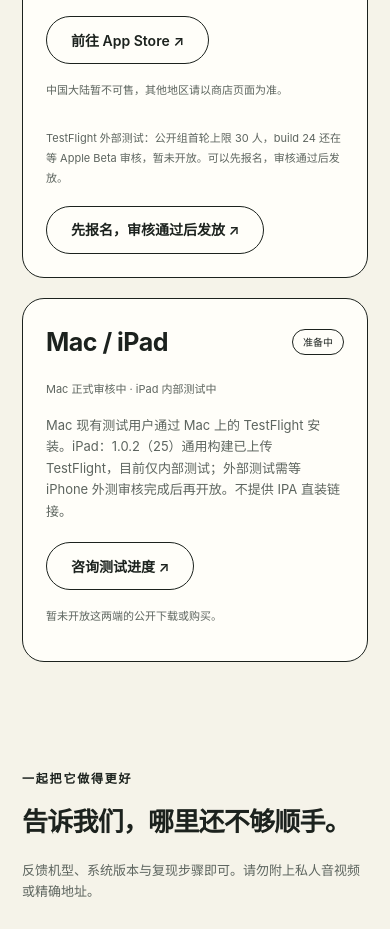
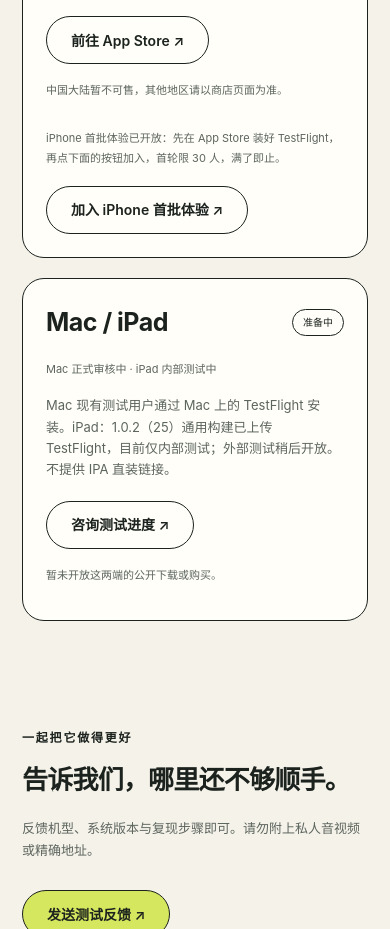
Before and after one commit to boby2028/noiselog-site, a plain HTML site: page index.html in a window 390 px wide. Shown: the part 3120-4049 px from the top of the page. Drawn offline with Linux system fonts and the light colour scheme.

Commit message:
Open iPhone TestFlight first batch on site

```diff
--- a/index.html
+++ b/index.html
@@ -10,8 +10,8 @@
 <section id="downloads" class="shell downloads"><div class="section-heading"><p class="eyebrow">下载专区</p><h2>选对设备，再开始体验。</h2><p>安卓与 Windows 正在小范围测试，暂不公开提供不限功能的安装包。先申请体验，再按说明安装。</p></div><div class="download-grid">
 <article class="download-card featured"><div class="card-heading"><h3>Android</h3><span class="badge lime">申请体验＋绑定激活</span></div><p class="version">1.0.2（7）邀请测试 · Android 7.0+</p><p>实时分贝、本机事件与手动地址。新的候选包已加入视频预录和相机水印，正在验收；安卓自动定位未提供。受邀后使用绑定安装码的限时授权。</p><a class="button coral" href="https://github.com/boby2028/tingweistudio-site/releases/download/noiselog-website-v6-20261101/NoiseLog-1.0.2-invite-build7.apk" rel="noopener noreferrer">下载安卓邀请测试包 ↓</a><p class="fine">装好后把 App 里的安装编号发给我们，收到激活码就能用。</p><p class="fine">下载不了？发邮件到 <a href="mailto:noiselog@tingweistudio.com">noiselog@tingweistudio.com</a> 或小红书私信 @邻证NoiseLog，我们私下发你安装包。</p><a class="button" href="mailto:noiselog@tingweistudio.com?subject=申请安卓测试&amp;body=手机型号：%0A系统版本：%0A希望测试的功能：">申请安卓测试 ↗</a><details><summary>安装前须知</summary><p>收到申请后按批次确认测试资格，资格确认不等于邮件已自动发出。测试功能不等于购买正式授权，安装方式与已知问题随包说明。华为设备需先确认系统是否支持 Android APK，不能保证 HarmonyOS NEXT 兼容。</p></details></article>
 <article class="download-card"><div class="card-heading"><h3>Windows</h3><span class="badge">申请测试</span></div><p class="version">1.1.14 · build 20 · x64</p><p>桌面监测与证据文件保存测试。先验证麦克风、相机和文件导出；没有 PDF 分析或订阅购买。</p><a class="button" href="mailto:noiselog@tingweistudio.com?subject=申请Windows测试&amp;body=电脑型号：%0AWindows版本：%0A希望测试的功能：">申请 Windows 测试 ↗</a><details><summary>安装前须知</summary><p>适用于兼容的 Windows 10/11 x64 设备。当前安装包未做可信代码签名，且尚待 Windows 真机验收。遇到系统安全提示先核对来源，不关闭整体安全防护。</p></details></article>
-<article class="download-card"><div class="card-heading"><h3>iPhone</h3><span class="badge">已上线</span></div><p class="version">通过 Apple App Store 获取</p><p>仿佛倒带，回看噪音触发前后的片段。视频、分贝与时间水印同步；Pro 方案以 App Store 和应用内显示为准。</p><a class="button" href="https://apps.apple.com/app/id6823163668" rel="noopener noreferrer" target="_blank">前往 App Store ↗</a><p class="fine">中国大陆暂不可售，其他地区请以商店页面为准。</p><p class="fine">TestFlight 外部测试：公开组首轮上限 30 人，build 24 还在等 Apple Beta 审核，暂未开放。可以先报名，审核通过后发放。</p><a class="button" href="mailto:noiselog@tingweistudio.com?subject=报名iPhone外部测试">先报名，审核通过后发放 ↗</a></article>
-<article class="download-card"><div class="card-heading"><h3>Mac / iPad</h3><span class="badge">准备中</span></div><p class="version">Mac 正式审核中 · iPad 内部测试中</p><p>Mac 现有测试用户通过 Mac 上的 TestFlight 安装。iPad：1.0.2（25）通用构建已上传 TestFlight，目前仅内部测试；外部测试需等 iPhone 外测审核完成后再开放。不提供 IPA 直装链接。</p><a class="button" href="mailto:noiselog@tingweistudio.com?subject=邻证测试咨询">咨询测试进度 ↗</a><p class="fine">暂未开放这两端的公开下载或购买。</p></article>
+<article class="download-card"><div class="card-heading"><h3>iPhone</h3><span class="badge">已上线</span></div><p class="version">通过 Apple App Store 获取</p><p>仿佛倒带，回看噪音触发前后的片段。视频、分贝与时间水印同步；Pro 方案以 App Store 和应用内显示为准。</p><a class="button" href="https://apps.apple.com/app/id6823163668" rel="noopener noreferrer" target="_blank">前往 App Store ↗</a><p class="fine">中国大陆暂不可售，其他地区请以商店页面为准。</p><p class="fine">iPhone 首批体验已开放：先在 App Store 装好 TestFlight，再点下面的按钮加入，首轮限 30 人，满了即止。</p><a class="button" href="https://testflight.apple.com/join/8rgbK1sW" rel="noopener noreferrer" target="_blank">加入 iPhone 首批体验 ↗</a></article>
+<article class="download-card"><div class="card-heading"><h3>Mac / iPad</h3><span class="badge">准备中</span></div><p class="version">Mac 正式审核中 · iPad 内部测试中</p><p>Mac 现有测试用户通过 Mac 上的 TestFlight 安装。iPad：1.0.2（25）通用构建已上传 TestFlight，目前仅内部测试；外部测试稍后开放。不提供 IPA 直装链接。</p><a class="button" href="mailto:noiselog@tingweistudio.com?subject=邻证测试咨询">咨询测试进度 ↗</a><p class="fine">暂未开放这两端的公开下载或购买。</p></article>
 </div></section>
 <section class="shell closing"><div><p class="eyebrow">一起把它做得更好</p><h2>告诉我们，哪里还不够顺手。</h2><p>反馈机型、系统版本与复现步骤即可。请勿附上私人音视频或精确地址。</p></div><a class="button lime-button" href="mailto:noiselog@tingweistudio.com?subject=邻证测试反馈">发送测试反馈 ↗</a></section></main>
 <footer class="shell"><div class="footer-top"><a class="brand" href="index.html"><img src="assets/noiselog-icon.png" width="34" height="34" alt="邻证图标"><span>邻证 NoiseLog</span></a><div><a href="privacy.html">隐私与下载说明</a><a href="support.html">帮助</a><a href="mailto:noiselog@tingweistudio.com">联系我们</a></div></div><p class="fine">读数受设备麦克风与校准影响，不能代替经计量认证的声级计；本机文件与报告属于辅助记录，不保证任何机构直接采信。</p><p class="fine">Tingwei Studio · noiselog@tingweistudio.com</p></footer><script src="site-config.js"></script><script src="offers.js"></script></body></html>
```
Also changed, not shown: support.html (+1 -1 lines).
